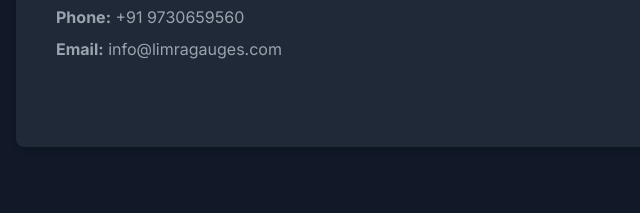
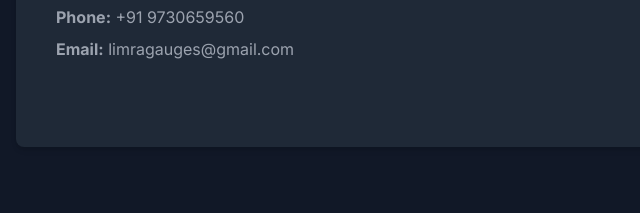
Before and after one commit to gufaranmujawar3743/limragaugesandtools, a plain HTML site: page index.html in a window 1280 px wide. Shown: the part 1803-2016 px from the top of the page, 0-640 px from the left. Drawn offline with nearby package versions, Linux system fonts and the light colour scheme.

Commit message:
Update index.html

```diff
--- a/index.html
+++ b/index.html
@@ -135,7 +135,7 @@
                         <ul class="text-gray-400">
                             <li class="mb-2"><strong>Address:</strong> First Floor, Raskar Complex, 15/8, near Rahul Tools, Anand Nagar, Shantinagar, Bhosari, Pune, Pimpri-Chinchwad, Maharashtra 411026</li>
                             <li class="mb-2"><strong>Phone:</strong> +91 9730659560</li>
-                            <li class="mb-2"><strong>Email:</strong> info@limragauges.com</li>
+                            <li class="mb-2"><strong>Email:</strong> limragauges@gmail.com</li>
                         </ul>
                     </div>
                     <div>
```
